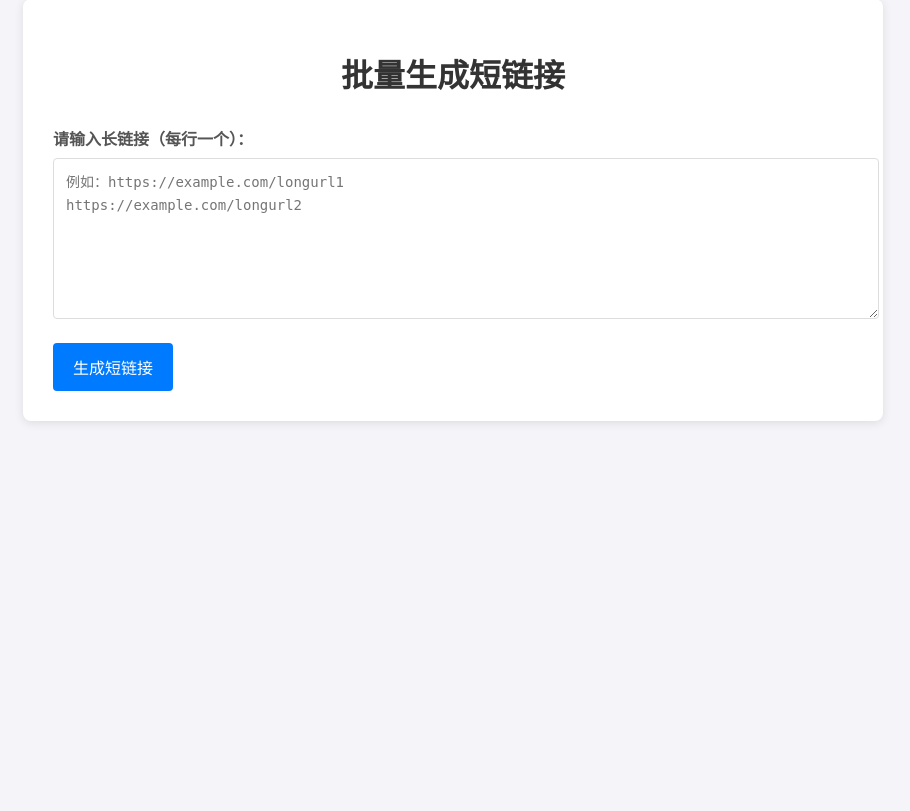
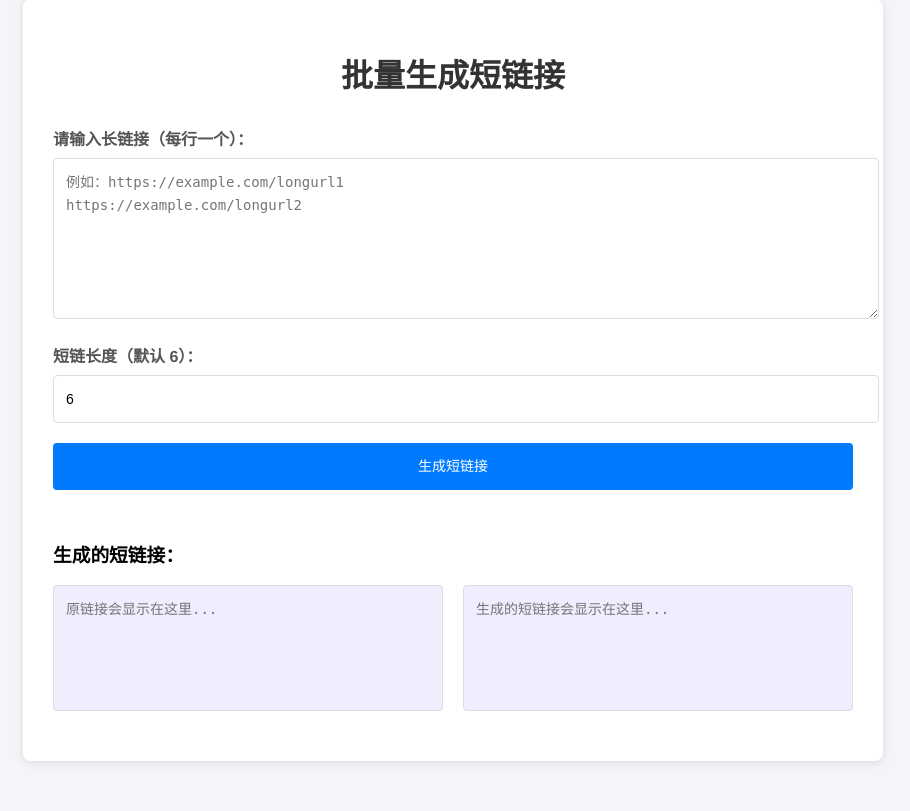
Before and after one commit to sleepyhead-Zzz/shortlink, a FastAPI app: page / in a window 1280 px wide. Shown: the part 51-862 px from the top of the page, without its empty margins (187-1097 px from the left). Before the commit the page ends 474 px from the top, so only its background shows below. Run offline with FastAPI, Linux system fonts and the light colour scheme.

Commit message:
✨ 重构项目，通过mysql存储短链信息

```diff
--- a/pyproject.toml
+++ b/pyproject.toml
@@ -12,7 +12,10 @@ dependencies = [
     "fastapi (>=0.115.8,<0.116.0)",
     "jinja2 (>=3.1.5,<4.0.0)",
     "uvicorn (>=0.34.0,<0.35.0)",
-    "python-multipart (>=0.0.20,<0.0.21)"
+    "python-multipart (>=0.0.20,<0.0.21)",
+    "sqlalchemy (>=2.0.38,<3.0.0)",
+    "pymysql (>=1.1.1,<2.0.0)",
+    "python-dotenv (>=1.0.1,<2.0.0)"
 ]
 
 
--- a/shorturl/main.py
+++ b/shorturl/main.py
@@ -1,61 +1,99 @@
-import base64
-import requests
-from fastapi import FastAPI, Request, Form
-from fastapi.responses import HTMLResponse
+from fastapi import FastAPI, Depends, HTTPException, Request
+from fastapi.responses import HTMLResponse, RedirectResponse
 from fastapi.templating import Jinja2Templates
-from pathlib import Path
+from pydantic import BaseModel
+from sqlalchemy import Column, Integer, String, create_engine
+from sqlalchemy.ext.declarative import declarative_base
+from sqlalchemy.orm import sessionmaker, Session
+import random
+import string
+from typing import List
+from dotenv import load_dotenv
+import os
+
+# 加载 .env 文件中的环境变量
+load_dotenv()
+
+# 从环境变量中读取配置
+DATABASE_URL = os.getenv("DATABASE_URL")
+SHORT_URL_DOMAIN = os.getenv("SHORT_URL_DOMAIN", "http://localhost:8000")
+SHORT_CODE_LENGTH = int(os.getenv("SHORT_CODE_LENGTH", 6))
+
+# 数据库连接设置
+engine = create_engine(DATABASE_URL, pool_pre_ping=True)
+SessionLocal = sessionmaker(autocommit=False, autoflush=False, bind=engine)
+Base = declarative_base()
+
+templates = Jinja2Templates(directory="templates")
 
 app = FastAPI()
 
-# 使用当前文件所在目录下的 templates 文件夹
-BASE_DIR = Path(__file__).resolve().parent
-templates = Jinja2Templates(directory=str(BASE_DIR / "templates"))
+class URL(Base):
+    __tablename__ = "urls"
+    id = Column(Integer, primary_key=True, index=True)
+    short_code = Column(String(10), unique=True, index=True, nullable=False)
+    original_url = Column(String(2083), nullable=False)
 
-# 外部短链接 API 地址（根据实际情况修改）
-API_URL = "https://s.ops.ci/short"
+def create_tables():
+    Base.metadata.create_all(bind=engine)
 
+create_tables()
+
+class URLRequest(BaseModel):
+    original_url: str
+    length: int = SHORT_CODE_LENGTH  # 使用从配置文件读取的默认长度
+
+class BulkURLRequest(BaseModel):
+    urls: List[str]
+    length: int = SHORT_CODE_LENGTH  # 使用从配置文件读取的默认长度
+
+def get_db():
+    db = SessionLocal()
+    try:
+        yield db
+    finally:
+        db.close()
+
+def generate_short_code(length=SHORT_CODE_LENGTH, db=None):
+    characters = string.ascii_letters + string.digits
+    while True:
+        short_code = ''.join(random.choices(characters, k=length))
+        if not db or not db.query(URL).filter(URL.short_code == short_code).first():
+            return short_code
+
+@app.post("/shorten/")
+def shorten_url(request: URLRequest, db: Session = Depends(get_db)):
+    if not request.original_url.startswith("http://") and not request.original_url.startswith("https://"):
+        raise HTTPException(status_code=400, detail="Invalid URL format")
+
+    short_code = generate_short_code(request.length, db=db)
+    new_url = URL(short_code=short_code, original_url=request.original_url)
+    db.add(new_url)
+    db.commit()
+    db.refresh(new_url)
+    return {"short_url": f"{SHORT_URL_DOMAIN}/{short_code}"}  # 使用配置的 URL 域名
+
+@app.post("/shorten/bulk/")
+def shorten_bulk_url(request: BulkURLRequest, db: Session = Depends(get_db)):
+    short_urls = []
+    for url in request.urls:
+        if not url.startswith("http://") and not url.startswith("https://"):
+            continue
+        short_code = generate_short_code(request.length, db=db)
+        new_url = URL(short_code=short_code, original_url=url)
+        db.add(new_url)
+        db.commit()
+        db.refresh(new_url)
+        short_urls.append({"original_url": url, "short_url": f"{SHORT_URL_DOMAIN}/{short_code}"})
+    return short_urls
+
+@app.get("/{short_code}")
+def redirect_url(short_code: str, db: Session = Depends(get_db)):
+    url_entry = db.query(URL).filter(URL.short_code == short_code).first()
+    if not url_entry:
+        raise HTTPException(status_code=404, detail="Short URL not found")
+    return RedirectResponse(url=url_entry.original_url)
 
 @app.get("/", response_class=HTMLResponse)
-async def index(request: Request):
-    """
-    GET 请求：返回初始页面，只有输入区域。
-    """
-    return templates.TemplateResponse("index.html", {"request": request, "results": None, "urls": ""})
-
-
-@app.post("/", response_class=HTMLResponse)
-async def generate(request: Request, urls: str = Form(...)):
-    """
-    POST 请求：处理用户输入的长链接，每行一个，
-    调用外部接口生成短链接，并提取响应中的 ShortUrl 字段，
-    最后将所有短链接按行拼接后传递给模板。
-    """
-    # 分割输入的长链接，每行一个，过滤空行
-    url_list = [line.strip() for line in urls.splitlines() if line.strip()]
-    results = []
-
-    for long_url in url_list:
-        # 对长链接进行 Base64 编码
-        encoded_long_url = base64.b64encode(long_url.encode()).decode()
-        files = {
-            "longUrl": (None, encoded_long_url),
-            "shortKey": (None, "")  # 留空，由 API 自动生成
-        }
-        try:
-            response = requests.post(API_URL, files=files)
-            if response.status_code == 200:
-                # 解析 JSON 响应，提取 ShortUrl 字段
-                try:
-                    data = response.json()
-                    short_url = data.get("ShortUrl", "错误：返回数据中无 ShortUrl")
-                except Exception as e:
-                    short_url = f"错误：解析响应失败 ({e})"
-            else:
-                short_url = f"错误：状态码 {response.status_code}"
-        except Exception as e:
-            short_url = f"异常：{e}"
-        results.append(short_url)
-
-    # 将所有短链接按行拼接
-    result_text = "\n".join(results)
-    return templates.TemplateResponse("index.html", {"request": request, "results": result_text, "urls": urls})
+def home(request: Request):
+    return templates.TemplateResponse("index.html", {"request": request})
--- a/shorturl/templates/index.html
+++ b/shorturl/templates/index.html
@@ -2,6 +2,7 @@
 <html lang="zh">
 <head>
     <meta charset="UTF-8">
+    <meta name="viewport" content="width=device-width, initial-scale=1.0">
     <title>批量生成短链接</title>
     <style>
         body {
@@ -30,7 +31,7 @@
             margin-bottom: 8px;
             color: #555;
         }
-    textarea {
+        textarea, input, button {
             width: 100%;
             padding: 12px;
             font-size: 14px;
@@ -38,41 +39,111 @@
             border: 1px solid #ddd;
             border-radius: 4px;
             margin-bottom: 20px;
-      resize: vertical;
         }
-    input[type="submit"] {
+        button {
             background: #007BFF;
             color: #fff;
             border: none;
-      padding: 12px 20px;
-      font-size: 16px;
-      border-radius: 4px;
             cursor: pointer;
             transition: background 0.3s;
         }
-    input[type="submit"]:hover {
+        button:hover {
             background: #0056b3;
         }
         .output-section {
             margin-top: 30px;
+        }
+        .results-container {
+            display: flex;
+            gap: 20px;
+            margin-top: 10px;
+        }
+        .result-box {
+            width: 100%;
+            padding: 12px;
+            border: 1px solid #ddd;
+            border-radius: 4px;
+            background: #eef;
+            font-size: 14px;
+            resize: none;
+            overflow: hidden;
+            min-height: 100px;  /* 设置一个最小高度 */
         }
     </style>
 </head>
 <body>
     <div class="container">
         <h1>批量生成短链接</h1>
-    <form method="post">
         <label for="urls">请输入长链接（每行一个）：</label>
-      <textarea id="urls" name="urls" rows="6" placeholder="例如：https://example.com/longurl1&#10;https://example.com/longurl2">{{ urls | default('') }}</textarea>
-      <input type="submit" value="生成短链接">
-    </form>
+        <textarea id="urls" rows="6" placeholder="例如：https://example.com/longurl1&#10;https://example.com/longurl2"></textarea>
 
-    {% if results is not none %}
+        <label for="length">短链长度（默认 6）：</label>
+        <input type="number" id="length" min="4" max="10" value="6">
+
+        <button onclick="shortenURLs()">生成短链接</button>
+
         <div class="output-section">
-      <label for="results">生成的短链接（每行一个）：</label>
-      <textarea id="results" rows="6" readonly>{{ results }}</textarea>
+            <h3>生成的短链接：</h3>
+            <div class="results-container">
+                <!-- 左边显示原链接 -->
+                <textarea id="originalLinks" class="result-box" readonly placeholder="原链接会显示在这里..."></textarea>
+                <!-- 右边显示短链接 -->
+                <textarea id="shortLinks" class="result-box" readonly placeholder="生成的短链接会显示在这里..."></textarea>
             </div>
-    {% endif %}
         </div>
+    </div>
+
+    <script>
+        async function shortenURLs() {
+            let urls = document.getElementById("urls").value.trim().split("\n");
+            let length = parseInt(document.getElementById("length").value);
+
+            if (urls.length === 0 || urls[0] === "") {
+                alert("请输入至少一个 URL");
+                return;
+            }
+
+            let response = await fetch("/shorten/bulk/", {
+                method: "POST",
+                headers: { "Content-Type": "application/json" },
+                body: JSON.stringify({ urls: urls, length: length })
+            });
+
+            let originalLinksText = "";
+            let shortLinksText = "";
+
+            let resultData = await response.json();
+            resultData.forEach(entry => {
+                originalLinksText += entry.original_url + "\n";  // 原链接
+                shortLinksText += entry.short_url + "\n";  // 短链接
+            });
+
+            let originalLinksTextarea = document.getElementById("originalLinks");
+            let shortLinksTextarea = document.getElementById("shortLinks");
+
+            // 设置内容
+            originalLinksTextarea.value = originalLinksText;
+            shortLinksTextarea.value = shortLinksText;
+
+            // 自适应高度
+            adjustHeight(originalLinksTextarea);
+            adjustHeight(shortLinksTextarea);
+        }
+
+        // 自适应文本框高度
+        function adjustHeight(textarea) {
+            textarea.style.height = "auto";  // 先重置高度
+            textarea.style.height = (textarea.scrollHeight) + "px";  // 根据内容自适应高度
+        }
+
+        // 给文本框添加事件，实时调整高度
+        document.getElementById("originalLinks").addEventListener("input", function() {
+            adjustHeight(this);
+        });
+
+        document.getElementById("shortLinks").addEventListener("input", function() {
+            adjustHeight(this);
+        });
+    </script>
 </body>
 </html>
```
Also changed, not shown: docker-compose.yml (+18 -0 lines), 2 other files. Lines whose indentation alone changed are shown as unchanged.
